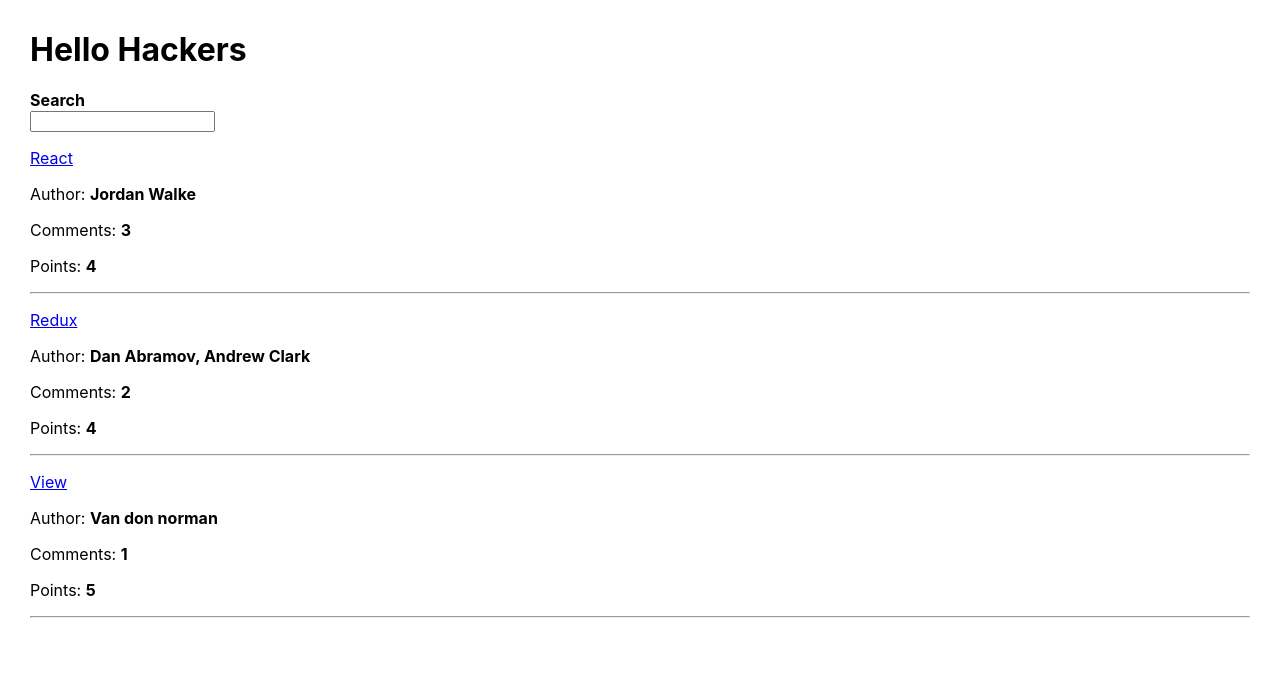
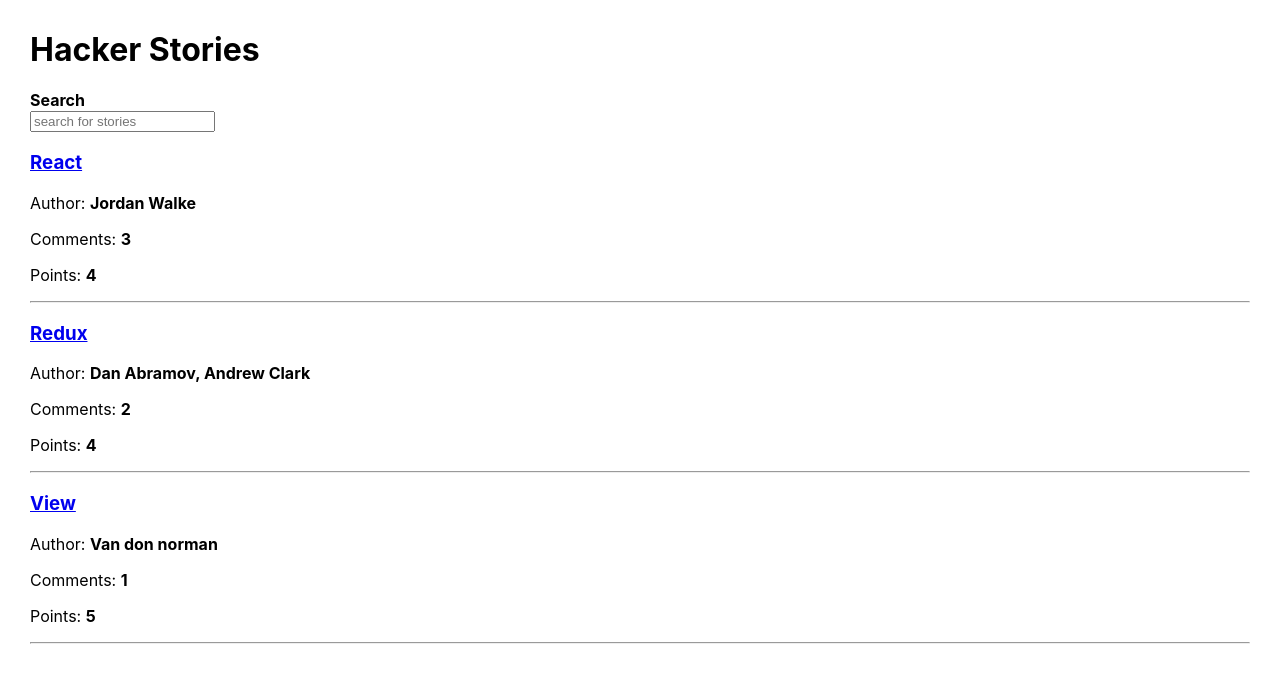
Before and after one commit to DarbazAli/hacker-stories, a React (Create React App) app: page / in a window 1280 px wide. Shown: the top 682 px of the page. Built offline with nearby package versions, Linux system fonts and the light colour scheme.

Commit message:
refactor

```diff
--- a/src/App.js
+++ b/src/App.js
@@ -1,7 +1,6 @@
 import React, { useState } from 'react'
+import Search from './components/Search.js'
 import List from './components/List.js'
-
-import Search from './components/Search.js'
 
 const App = () => {
   const stories = [
@@ -35,7 +34,7 @@
 
   const [searchTerm, setSearchTerm] = useState('')
 
-  const handleChange = (e) => setSearchTerm(e.target.value)
+  const handleSearch = (e) => setSearchTerm(e.target.value)
 
   const searchStories = stories.filter((story) =>
     story.title.toLowerCase().includes(searchTerm.toLowerCase())
@@ -43,8 +42,8 @@
 
   return (
     <div>
-      <h1>Hello Hackers</h1>
-      <Search onSearch={handleChange} term={searchTerm} />
+      <h1>Hacker Stories</h1>
+      <Search onSearch={handleSearch} term={searchTerm} />
       <List list={searchStories} />
     </div>
   )
--- a/src/components/Item.js
+++ b/src/components/Item.js
@@ -1,10 +1,10 @@
 import React from 'react'
 
-const Item = ({ item: { title, url, author, num_comments, points } }) => (
+const Item = ({ item: { title, author, url, num_comments, points } }) => (
   <div>
-    <p>
+    <h3>
       <a href={url}>{title}</a>
-    </p>
+    </h3>
     <p>
       Author: <b>{author}</b>
     </p>
--- a/src/components/List.js
+++ b/src/components/List.js
@@ -1,6 +1,5 @@
 import React from 'react'
-import Item from './Item'
-
+import Item from './Item.js'
 const List = ({ list }) =>
   list.map((item) => <Item key={item.objectID} item={item} />)
 
--- a/src/components/Search.js
+++ b/src/components/Search.js
@@ -6,7 +6,13 @@
       <b>Search</b>
     </label>
     <br />
-    <input type='text' id='search' value={term} onChange={onSearch} />
+    <input
+      type='text'
+      id='search'
+      onChange={onSearch}
+      value={term}
+      placeholder='search for stories'
+    />
   </div>
 )
 
```
